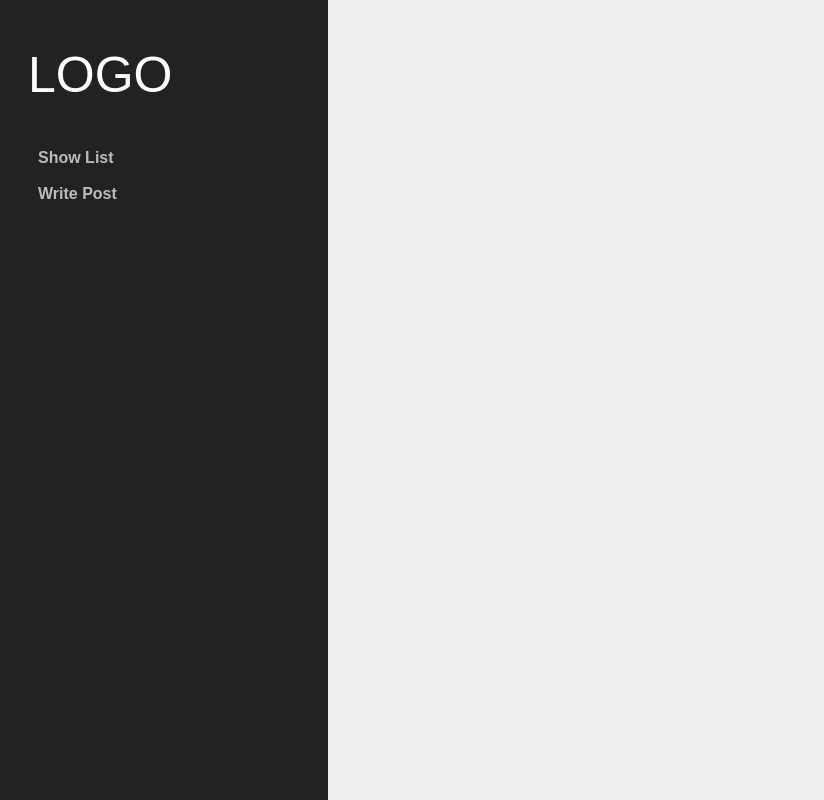
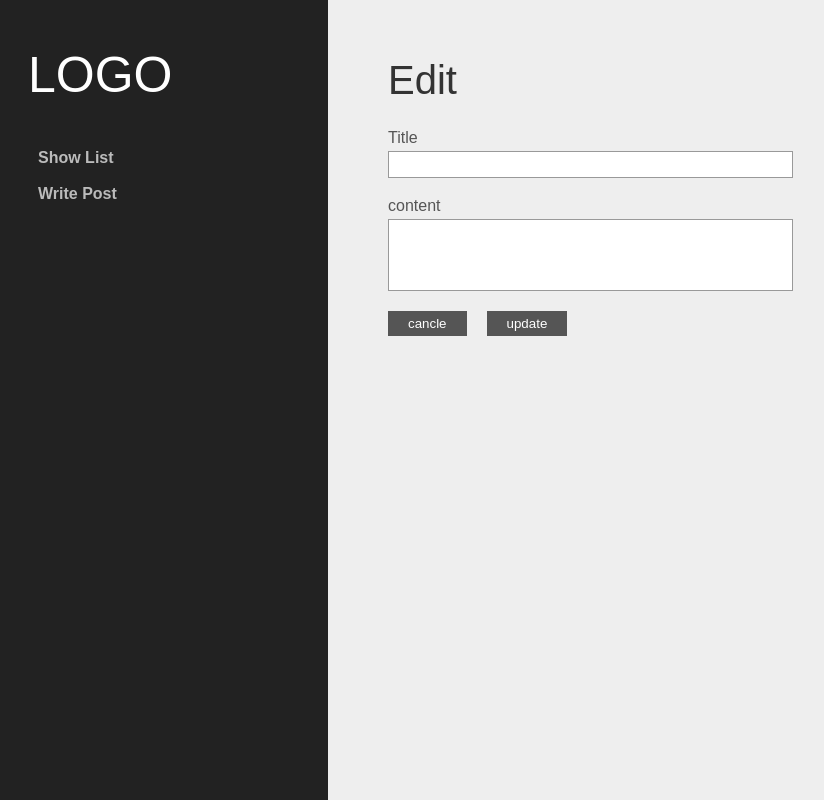
Before and after one commit to zzeong3/react-node, a React (Create React App) app in the folder react/: page /edit/1 in a window 1280 px wide. Shown: the whole page, without its empty margins (22-846 px from the left). Built offline with nearby package versions, Linux system fonts and the light colour scheme; no server answers.

Commit message:
목록 edit, update, cancle

```diff
--- a/react/src/App.js
+++ b/react/src/App.js
@@ -4,6 +4,7 @@ import Main from "./common/Main";
 import List from "./community/List";
 import Create from "./community/Create";
 import Detail from './community/Detail';
+import Edit from './community/Edit';
 import GlobalStyle from './GlobalStyle';
 
 function App() {
@@ -17,8 +18,9 @@ function App() {
 				<Route path='/' element={<Main />}/>
 				<Route path='/list' element={<List />}/>
 				<Route path='/create' element={<Create />}/>
-				{/* 라우터에 params 설정 */}
+				{/* : 라우터에 params 설정 */}
 				<Route path='/detail/:num' element={<Detail />} />
+				<Route path='/edit/:num' element={<Edit />} />
 			</Routes>
 		</>
 	)
--- a/react/src/common/Layout.js
+++ b/react/src/common/Layout.js
@@ -34,10 +34,15 @@ const MainWrap = styled.main`
         button {
           display:inline-block;
           padding:5px 20px;
+          margin-right:20px;
           background:#555;
           color:#fff;
           cursor:pointer;
           border:0;
+
+          a {
+            color:#fff;
+          }
         }
       }
   }
--- a/react/src/community/Create.js
+++ b/react/src/community/Create.js
@@ -6,7 +6,7 @@ import { useNavigate } from 'react-router-dom';
 function Create() {
     const navigate = useNavigate();
     const [Tit, setTit] = useState('');
-	const [Con, setCon] = useState('');
+	  const [Con, setCon] = useState('');
 
 	const handeCreate = () => {
         if(Tit.trim() === '' || Con.trim() === '') return alert('제목과 본문을 모두 입력하세요.');
--- a/react/src/community/Detail.js
+++ b/react/src/community/Detail.js
@@ -1,4 +1,4 @@
-import {useParams} from 'react-router-dom';
+import {useParams, Link} from 'react-router-dom';
 import { useEffect, useState } from 'react';
 import Layout from '../common/Layout';
 import axios from 'axios';
@@ -9,6 +9,11 @@ const DetailWrap = styled.div `
     padding:40px;
     background:#fff;
     box-shadow:10px 10px 20px rgba(0,0,0,.02);
+`
+
+const BtnSet = styled.div`
+    margin-top:20px;
+
 `
 
 function Detail() {
@@ -39,6 +44,11 @@ function Detail() {
                         <h2>{Detail.title}</h2>
                         <p>{Detail.content}</p>
                     </DetailWrap>
+
+                    <BtnSet>
+                        <button><Link to={`/edit/${Detail.communityNum}`}>Edit</Link></button>
+                        <button>Delete</button>
+                    </BtnSet>
                 </>
             )}
         </Layout>
--- /dev/null
+++ b/react/src/community/Edit.js
@@ -0,0 +1,71 @@
+import styled from 'styled-components';
+import Layout from "../common/Layout";
+import {useState, useEffect} from 'react';
+import {useParams, useNavigate} from 'react-router-dom';
+import axios from "axios";
+
+const BtnSet = styled.div `
+    margin-top:20px;
+`
+
+function Edit() {
+    const navigate = useNavigate();
+    const params = useParams();
+    const [Detail, setDetail] = useState({});
+    const [Title, setTitle] = useState('');
+    const [Content, setContent] = useState('');
+
+    const handleUpdate = () => {
+        if(Title.trim() === '' || Content.trim() === '') return alert('모든 항목을 입력하세요.')
+        const item = {
+            title: Title,
+            content: Content,
+            num: params.num
+        }
+
+        axios.post('/api/community/edit', item)
+            .then(res=>{
+                if(res.data.success) {
+                    alert('글 수정이 완료되었습니다.');
+                    navigate(`/detail/${params.num}`)
+                }else {
+                    alert('글 수정에 실패했습니다.')
+                }
+            })
+            .catch(err=>console.log(err));
+    }
+
+    useEffect(()=>{
+        const item = {num : params.num};
+        axios.post('/api/community/detail', item)
+            .then((res)=>{
+                if(res.data.success) {
+                    console.log(res.data.detail);
+                    setDetail(res.data.detail);
+                }
+            })
+            .catch(err=>console.log(err));
+    },[])
+
+    useEffect(()=>{
+        setTitle(Detail.title);
+        setContent(Detail.content);
+    },[Detail])
+
+    return (
+        <Layout name={'Edit'}>
+            <label htmlFor="title">Title</label>
+            <input type="text" value={Title || ''} id='title' onChange={e=>setTitle(e.target.value)} />
+
+            <label htmlFor="content">content</label>
+            <textarea name="content" id="content" cols="30" rows="4" value={Content || ''} onChange={e=>setContent(e.target.value)}></textarea>
+
+            <BtnSet>
+                <button onClick={()=>navigate(-1)}>cancle</button>
+                <button onClick={handleUpdate}>update</button>
+            </BtnSet>
+        </Layout>
+    )
+}
+
+export default Edit
```
Also changed, not shown: 1 other file (tests, documents, lock files or other folders).
